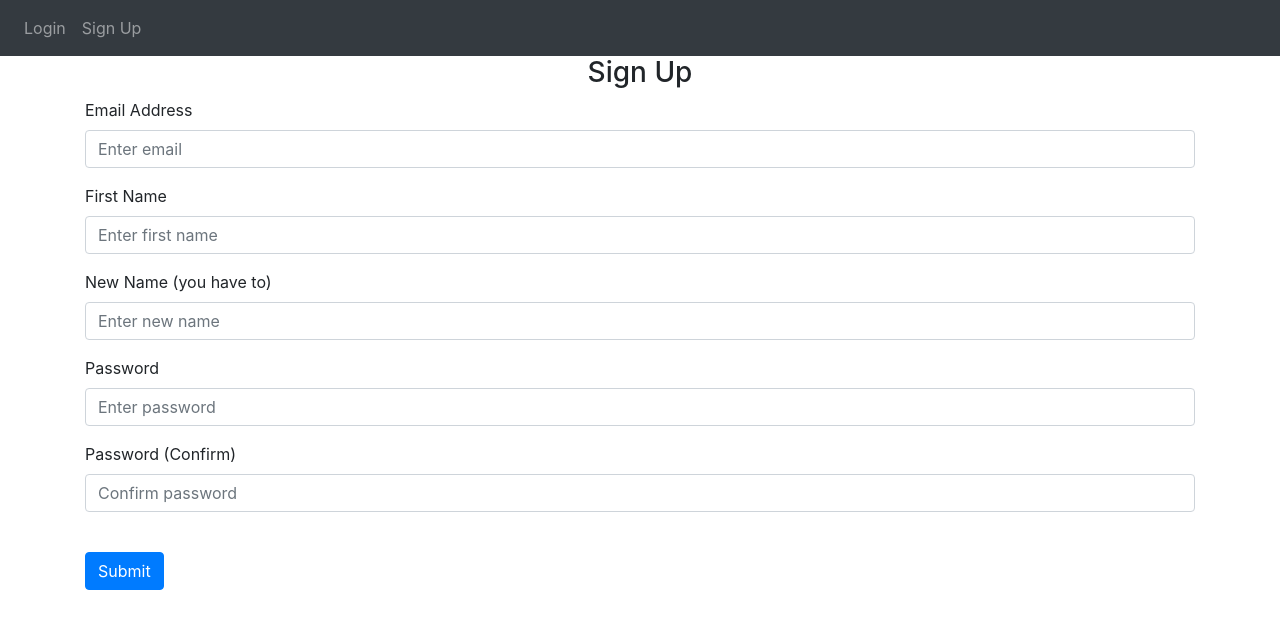
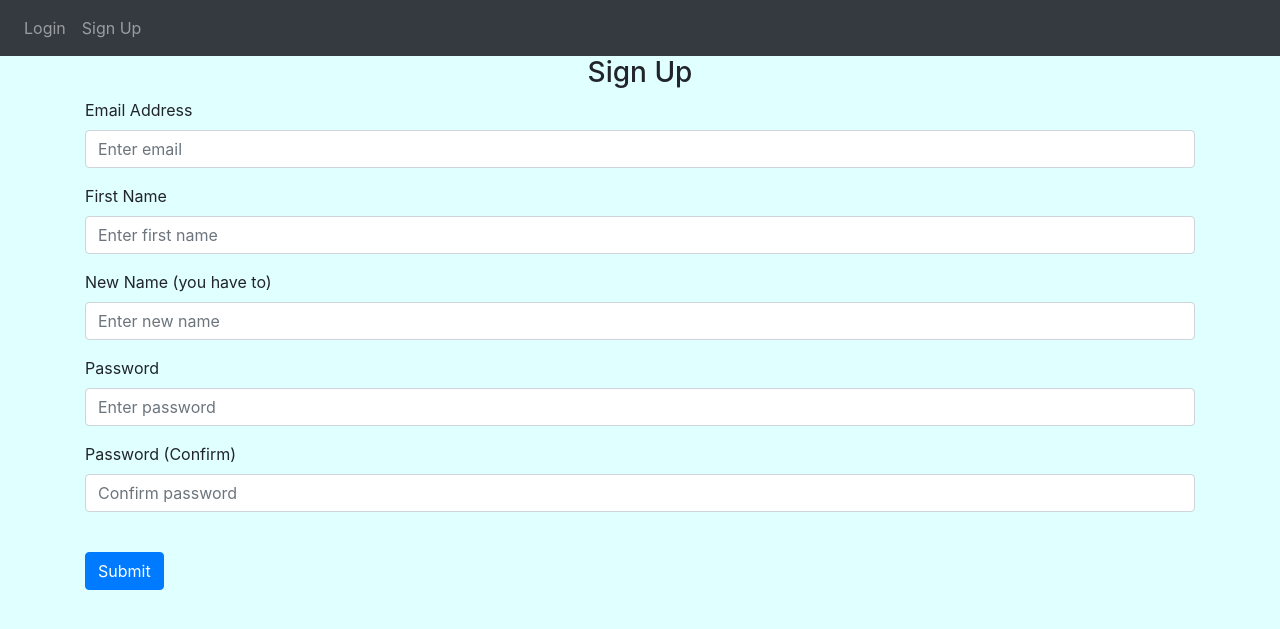
Before and after one commit to Fafichka/proektik, a Flask app: page /sign-up in a window 1280 px wide. Shown: the top 629 px of the page. Run offline with Flask 3, Linux system fonts and the light colour scheme; some libraries are stand-ins or nearby versions.

Commit message:
school life

```diff
--- a/websitee/templates/base.html
+++ b/websitee/templates/base.html
@@ -17,7 +17,13 @@
 
     <title>{% block title %}Note{% endblock %}</title>
   </head>
+
   <body>
+  <style type="text/css">
+body {
+background: #e0ffff!important;
+}
+</style>
     <nav class="navbar navbar-expand-lg navbar-dark bg-dark">
       <button
         class="navbar-toggler"
--- a/websitee/templates/profile.css
+++ b/websitee/templates/profile.css
@@ -7,3 +7,8 @@ html, body, body div, span, object, iframe, h1, h2, h3, h4, h5, h6, p, blockquot
     vertical-align: baseline;
     background: transparent;
 }
+<style type="text/css">
+body {
+background: purple !important;
+}
+</style>
--- a/websitee/templates/profile.html
+++ b/websitee/templates/profile.html
@@ -1,7 +1,11 @@
 {% extends "base.html" %} {% block title %}stan lee know{% endblock %} {% block content
 %}
 <link rel="stylesheet" href="profile.css">
-
+<style type="text/css">
+body {
+background: #d1f0e4 !important;
+}
+</style>
 <form method="POST">
   <h2 align="center">your HO-home</h2>
   </form>
```
Also changed, not shown: websitee/templates/info.html (+17 -0 lines).
